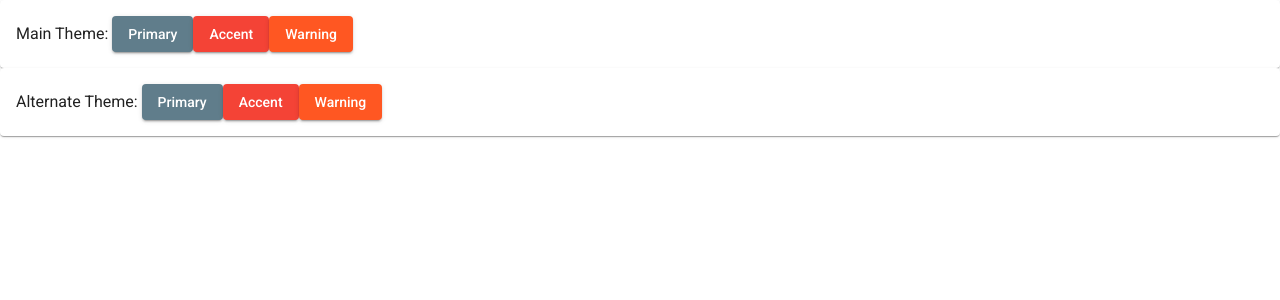
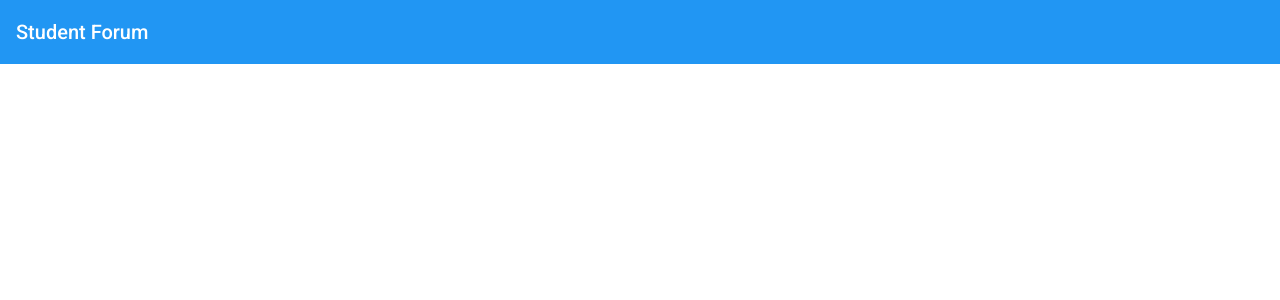
Before and after one commit to David-Nevezi-Strango/TW-Forum, an Angular app in the folder frontend/TW-Forum/: page / in a window 1280 px wide. Shown: the top 300 px of the page. Built offline with nearby package versions, Linux system fonts and the light colour scheme.

Commit message:
Added Angular Material

```diff
--- a/frontend/TW-Forum/angular.json
+++ b/frontend/TW-Forum/angular.json
@@ -1,5 +1,8 @@
 {
   "$schema": "./node_modules/@angular/cli/lib/config/schema.json",
+  "cli": {
+    "analytics": false
+  },
   "version": 1,
   "newProjectRoot": "projects",
   "projects": {
--- a/frontend/TW-Forum/src/app/app.component.html
+++ b/frontend/TW-Forum/src/app/app.component.html
@@ -1,24 +1,3 @@
-<mat-card>
-  Main Theme:
-  <button mat-raised-button color="primary">
-    Primary
-  </button>
-  <button mat-raised-button color="accent">
-    Accent
-  </button>
-  <button mat-raised-button color="warn">
-    Warning
-  </button>
-</mat-card>
-<mat-card class="alternate-theme">
-  Alternate Theme:
-  <button mat-raised-button color="primary">
-    Primary
-  </button>
-  <button mat-raised-button color="accent">
-    Accent
-  </button>
-  <button mat-raised-button color="warn">
-    Warning
-  </button>
-</mat-card>
+<mat-toolbar color="primary">
+  <span>Student Forum</span>
+</mat-toolbar>
--- a/frontend/TW-Forum/src/app/app.module.ts
+++ b/frontend/TW-Forum/src/app/app.module.ts
@@ -7,6 +7,7 @@ import { BrowserAnimationsModule } from '@angular/platform-browser/animations';
 import {MatCardModule} from '@angular/material/card';
 import { MatSliderModule } from '@angular/material/slider';
 import {MatButtonModule} from '@angular/material/button';
+import {MatToolbarModule} from '@angular/material/toolbar'
 
 @NgModule({
   declarations: [
@@ -18,7 +19,8 @@ import {MatButtonModule} from '@angular/material/button';
     BrowserAnimationsModule,
     MatCardModule,
     MatSliderModule,
-    MatButtonModule
+    MatButtonModule,
+    MatToolbarModule
   ],
   providers: [],
   bootstrap: [AppComponent]
--- a/frontend/TW-Forum/src/custom_theme.scss
+++ b/frontend/TW-Forum/src/custom_theme.scss
@@ -1,6 +1,6 @@
 @import '~@angular/material/theming';
 @include mat-core();
-$my-app-primary: mat-palette($mat-blue-grey);
+$my-app-primary: mat-palette($mat-blue);
 $my-app-accent:  mat-palette($mat-red, 500, 900, A100);
 $my-app-warn:    mat-palette($mat-deep-orange);
 $my-app-theme: mat-light-theme($my-app-primary, $my-app-accent, $my-app-warn);
```
